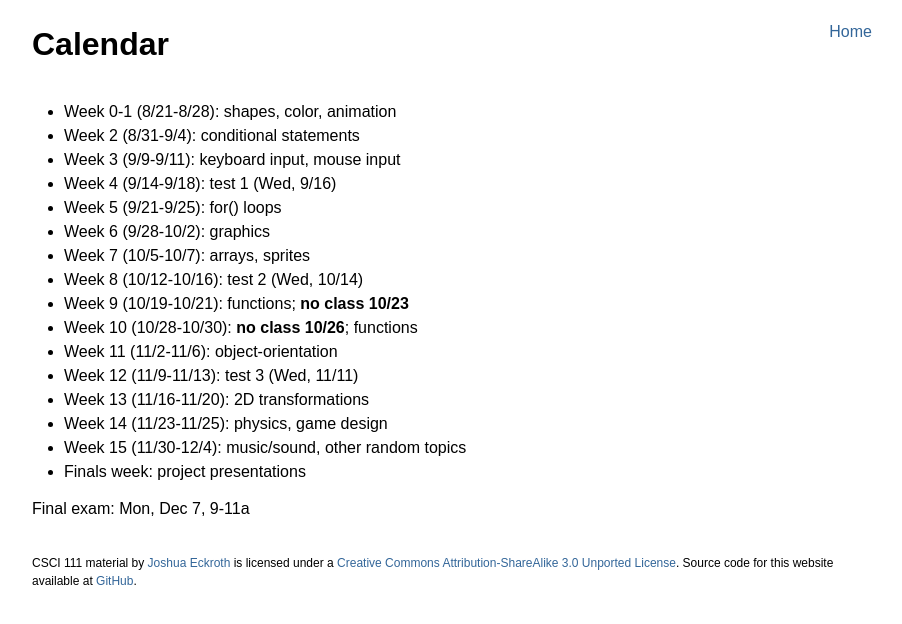
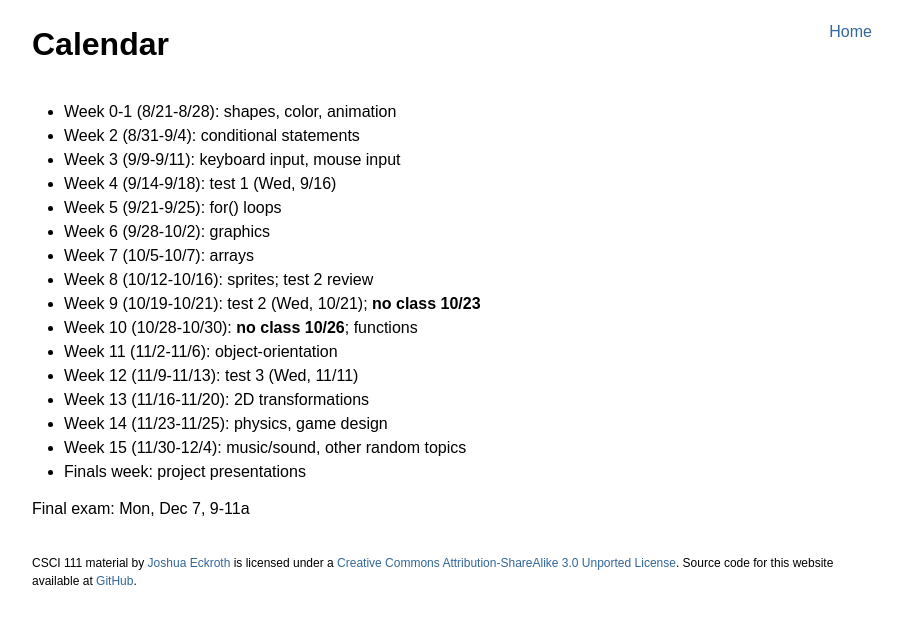
Before and after one commit to joshuaeckroth/csci111-website, a Jekyll site: the page built from guides/_posts/2015-08-19-calendar.markdown, in a window 1280 px wide. Shown: the top 624 px of the page, without its empty margins (183-1085 px from the left). Built offline with Jekyll 4.4.1, drawn with Linux system fonts in a browser that asks for light colours; Markdown is read by kramdown in place of the engine named in the settings.

Commit message:
Updated test 2 date

```diff
--- a/guides/_posts/2015-08-19-calendar.markdown
+++ b/guides/_posts/2015-08-19-calendar.markdown
@@ -11,9 +11,9 @@ title: Calendar
 - Week 4 (9/14-9/18): test 1 (Wed, 9/16)
 - Week 5 (9/21-9/25): for() loops
 - Week 6 (9/28-10/2): graphics
-- Week 7 (10/5-10/7): arrays, sprites
-- Week 8 (10/12-10/16): test 2 (Wed, 10/14)
-- Week 9 (10/19-10/21): functions; **no class 10/23**
+- Week 7 (10/5-10/7): arrays
+- Week 8 (10/12-10/16): sprites; test 2 review
+- Week 9 (10/19-10/21): test 2 (Wed, 10/21); **no class 10/23**
 - Week 10 (10/28-10/30): **no class 10/26**; functions
 - Week 11 (11/2-11/6): object-orientation
 - Week 12 (11/9-11/13): test 3 (Wed, 11/11)
```
